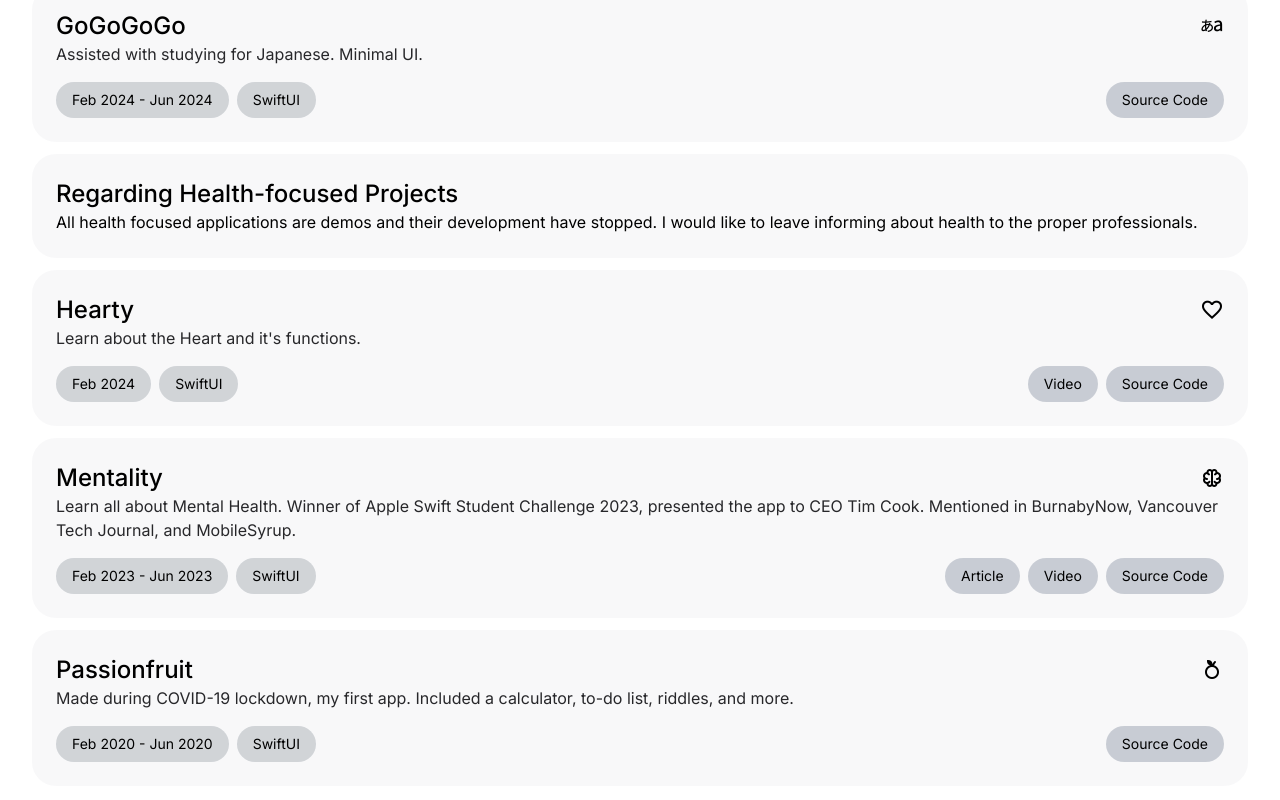
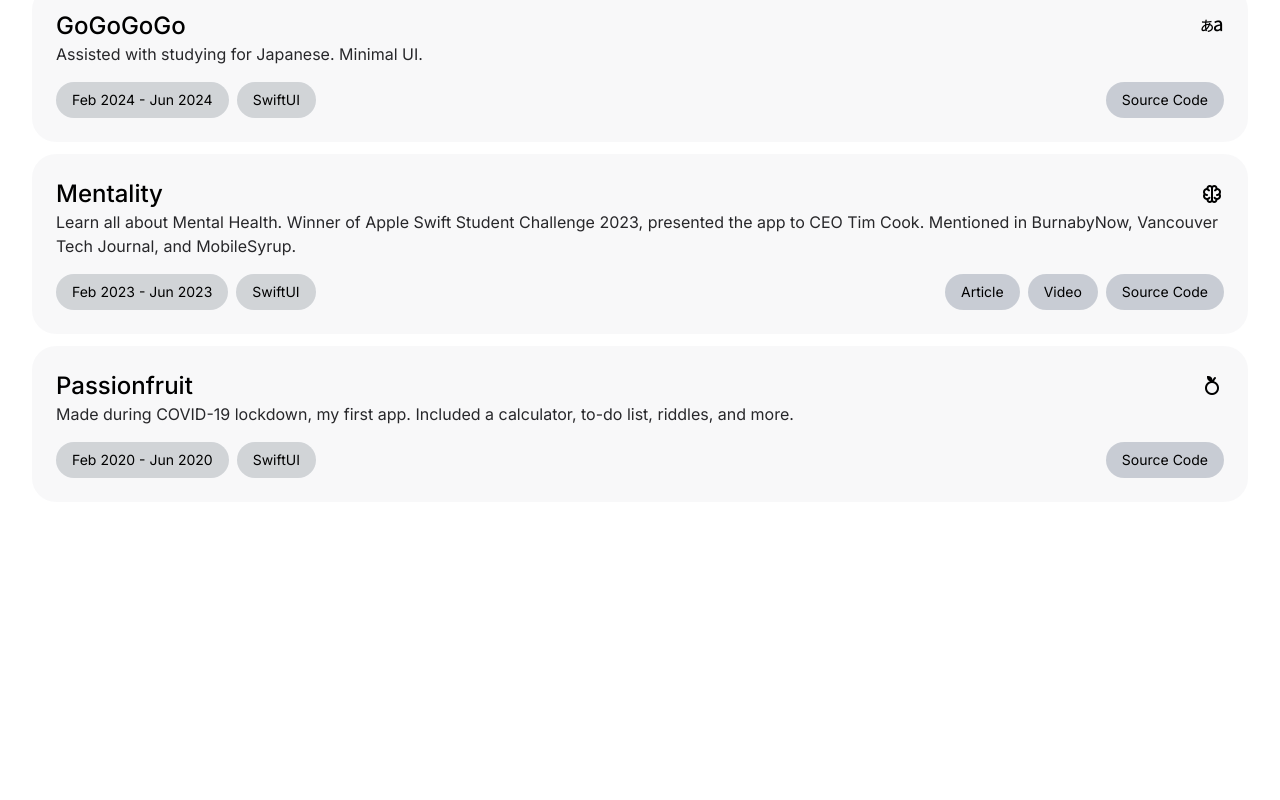
Before and after one commit to omarabusharar/omarabusharar.github.io, a website: page public/index.html in a window 1280 px wide. Shown: the part 838-1638 px from the top of the page. After the commit the page ends 1420 px from the top, so only its background shows below. Drawn offline with nearby package versions, Linux system fonts and the light colour scheme.

Commit message:
Remove health project sections from index.html
Removed health-focused project sections to streamline content.

```diff
--- a/public/index.html
+++ b/public/index.html
@@ -4,6 +4,7 @@ TODO://
 - Add Images of Projects
 - Add Links to Projects (Videos, Source Code)
 - Make Adaptable (Mobile, Finish Dark Mode)
+- reorganize based on notability (awards, projects, current + past, no need to make all past gray)
 -->
 
 <!DOCTYPE html>
@@ -127,31 +128,6 @@ TODO://
             </div>
             <div class="card bg-gray-100/60 hover:bg-gray-100">
                 <header class="flex place-content-between">
-                    <h2 class="font-medium text-2xl">Regarding Health-focused Projects</h2>
-                </header>
-                <h1>All health focused applications are demos and their development have stopped. I would like to leave
-                    informing about health to the proper professionals.</h1>
-            </div>
-            <div class="card bg-gray-100/60 hover:bg-gray-100">
-                <header class="flex place-content-between">
-                    <h2 class="font-medium text-2xl">Hearty</h2>
-                    <!--Placeholder Icon, Replace it with logo-->
-                    <h2 class="font-icon text-2xl">favorite</h2>
-                </header>
-                <h3 class="text-zinc-800 text-md">Learn about the Heart and it's functions.</h3>
-                <footer class="flex place-content-between items-center pt-4">
-                    <div class="flex space-x-2 [&*>]:text-white">
-                        <p class=" card-tag bg-gray-700/20 ">Feb 2024</p>
-                        <p class=" card-tag bg-gray-700/20 ">SwiftUI</p>
-                    </div>
-                    <div class="flex space-x-2">
-                        <a href="#" class="card-inactive-button card-tag">Video</a>
-                        <a href="https://github.com/omarabusharar/Hearty" class="card-inactive-button card-tag">Source Code</a>
-                    </div>
-                </footer>
-            </div>
-            <div class="card bg-gray-100/60 hover:bg-gray-100">
-                <header class="flex place-content-between">
                     <h2 class="font-medium text-2xl">Mentality</h2>
                     <!--Placeholder Icon, Replace it with logo-->
                     <h2 class="font-icon text-2xl">neurology</h2>
```
